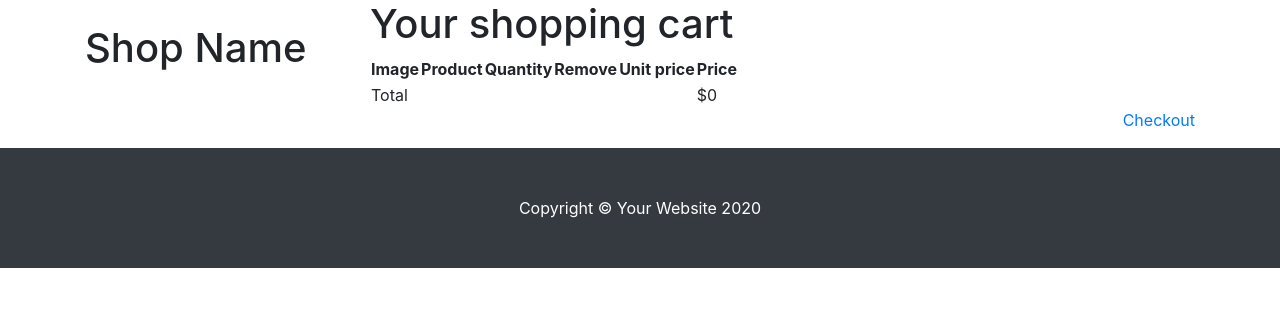
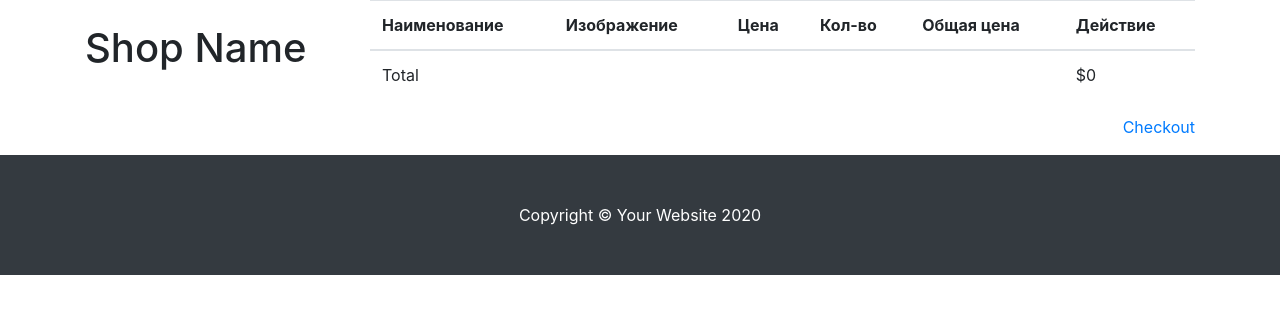
Before and after one commit to Zakaraya/e-store, a Django app: page /cart/ in a window 1280 px wide. Shown: the part 56-370 px from the top of the page. Run offline with Django 3.2, Linux system fonts and the light colour scheme.

Commit message:
Удаление из коризны, оформление корзины

```diff
--- a/cart/urls.py
+++ b/cart/urls.py
@@ -8,5 +8,5 @@ urlpatterns = [
     # path('add/<str:product_id>/', views.cart_add, name='cart_add'),
     path('add/<str:title>/', views.cart_add, name='cart_add'),
     # path('add/<str:product_id>/', views.cart_add, name='cart_add'),
-    # path(r'^remove/(?P<product_id>\d+)/$', views.cart_remove, name='cart_remove'),
+    path(r'^remove/(?P<product_id>\d+)/$', views.cart_remove, name='cart_remove'),
 ]
--- a/cart/views.py
+++ b/cart/views.py
@@ -21,11 +21,11 @@ def cart_add(request, title):
     return redirect('cart:cart_detail')
 
 
-# def cart_remove(request, product_id):
-#     cart = Cart(request)
-#     product = get_object_or_404(CartProduct, id=product_id)
-#     cart.remove(product)
-#     return redirect('cart:cart_detail')
+def cart_remove(request, product_id):
+    cart = Cart(request)
+    product = get_object_or_404(Product, id=product_id)
+    cart.remove(product)
+    return redirect('cart:cart_detail')
 
 
 def cart_detail(request):
--- a/main/urls.py
+++ b/main/urls.py
@@ -2,7 +2,7 @@ from django.urls import path, include
 
 from .views import BaseView, ProductDetailView, CategoryDetailView
 
-# app_name = 'main'
+app_name = 'main'
 
 urlpatterns = [
     path('', BaseView.as_view(), name='base'),
--- a/templates/cart/detail.html
+++ b/templates/cart/detail.html
@@ -1,41 +1,41 @@
 {% extends "main/base.html" %}
 {% load static %}
 {% block title %}
-    Your shopping cart
+{#    Your shopping cart#}
 {% endblock %}
 {% block content %}
-    <h1>Your shopping cart</h1>
-    <table class="cart">
-        <thead>
-        <tr>
-            <th>Image</th>
-            <th>Product</th>
-            <th>Quantity</th>
-            <th>Remove</th>
-            <th>Unit price</th>
-            <th>Price</th>
-        </tr>
-        </thead>
+{#    <h1>Your shopping cart</h1>#}
+    <table class="table">
+          <thead>
+            <tr>
+              <th scope="col">Наименование</th>
+              <th scope="col">Изображение</th>
+              <th scope="col">Цена</th>
+              <th scope="col">Кол-во</th>
+              <th scope="col">Общая цена</th>
+              <th scope="col">Действие</th>
+            </tr>
+          </thead>
         <tbody>
         {% for item in cart %}
             {% with product=item.product %}
                 <tr>
-                    <td>
-                    <p>{{ product.title }}</p>
-                        <a href="{{ product.get_absolute_url }}">
-                            <img src="
-                                {% if product.image %}
-                                    {{ product.image.url }}
+                  <th scope="row">{{ product.title }}</th>
+{#                    <td>#}
+{#                        <a href="{{ product.get_absolute_url }}">#}
+{#                            <img src="#}
+{#                                {% if product.image %}#}
+{#                                    {{ product.image.url }}#}
 {#                                {% else %}#}
 {#                                    {% static "img/no_image.png" %}#}
-                                {% endif %}">
-                        </a>
-                    </td>
-                    <td>{{ product.name }}</td>
+{#                                {% endif %}">#}
+{#                        </a>#}
+{#                    </td>#}
+                    <td class="w-25"><img src="{{ product.image.url }}"  class="img-fluid"></td>
+                    <td>{{ product.price }} руб.</td>
                     <td>{{ item.quantity }}</td>
-{#                    <td><a href="{% url "cart:cart_remove" product.id%}">Remove</a></td>#}
-                    <td class="num">${{ item.price }}</td>
                     <td class="num">${{ item.total_price }}</td>
+                    <td><a href="{% url 'cart:cart_remove' product.id%}">Remove</a></td>
                 </tr>
             {% endwith %}
         {% endfor %}
--- a/templates/main/base.html
+++ b/templates/main/base.html
@@ -30,7 +30,7 @@
   <!-- Navigation -->
   <nav class="navbar navbar-expand-lg navbar-dark bg-dark fixed-top">
     <div class="container">
-      <a class="navbar-brand" href="{%  url 'base' %}">Start Bootstrap</a>
+      <a class="navbar-brand" href="{%  url 'main:base' %}">Start Bootstrap</a>
       <button class="navbar-toggler" type="button" data-toggle="collapse" data-target="#navbarResponsive" aria-controls="navbarResponsive" aria-expanded="false" aria-label="Toggle navigation">
         <span class="navbar-toggler-icon"></span>
       </button>
--- a/templates/main/category_detail.html
+++ b/templates/main/category_detail.html
@@ -4,7 +4,7 @@
 
 <nav aria-label="breadcrumb" class="mt-3">
   <ol class="breadcrumb">
-    <li class="breadcrumb-item"><a href="{% url 'base' %}">Главная</a></li>
+    <li class="breadcrumb-item"><a href="{% url 'main:base' %}">Главная</a></li>
     <li class="breadcrumb-item active">{{ category.category_name }}</li>
   </ol>
 </nav>
--- a/templates/main/product_detail.html
+++ b/templates/main/product_detail.html
@@ -4,7 +4,7 @@
 
 <nav aria-label="breadcrumb" class="mt-3">
   <ol class="breadcrumb">
-    <li class="breadcrumb-item"><a href="{% url 'base' %}">Главная</a></li>
+    <li class="breadcrumb-item"><a href="{% url 'main:base' %}">Главная</a></li>
     <li class="breadcrumb-item"><a href="{{ product.category.get_absolute_url }}">{{ product.category.category_name }}</a></li>
     <li class="breadcrumb-item active" aria-current="page">{{ product.title }}</li>
   </ol>
```
Also changed, not shown: main/models.py (+15 -15 lines).
